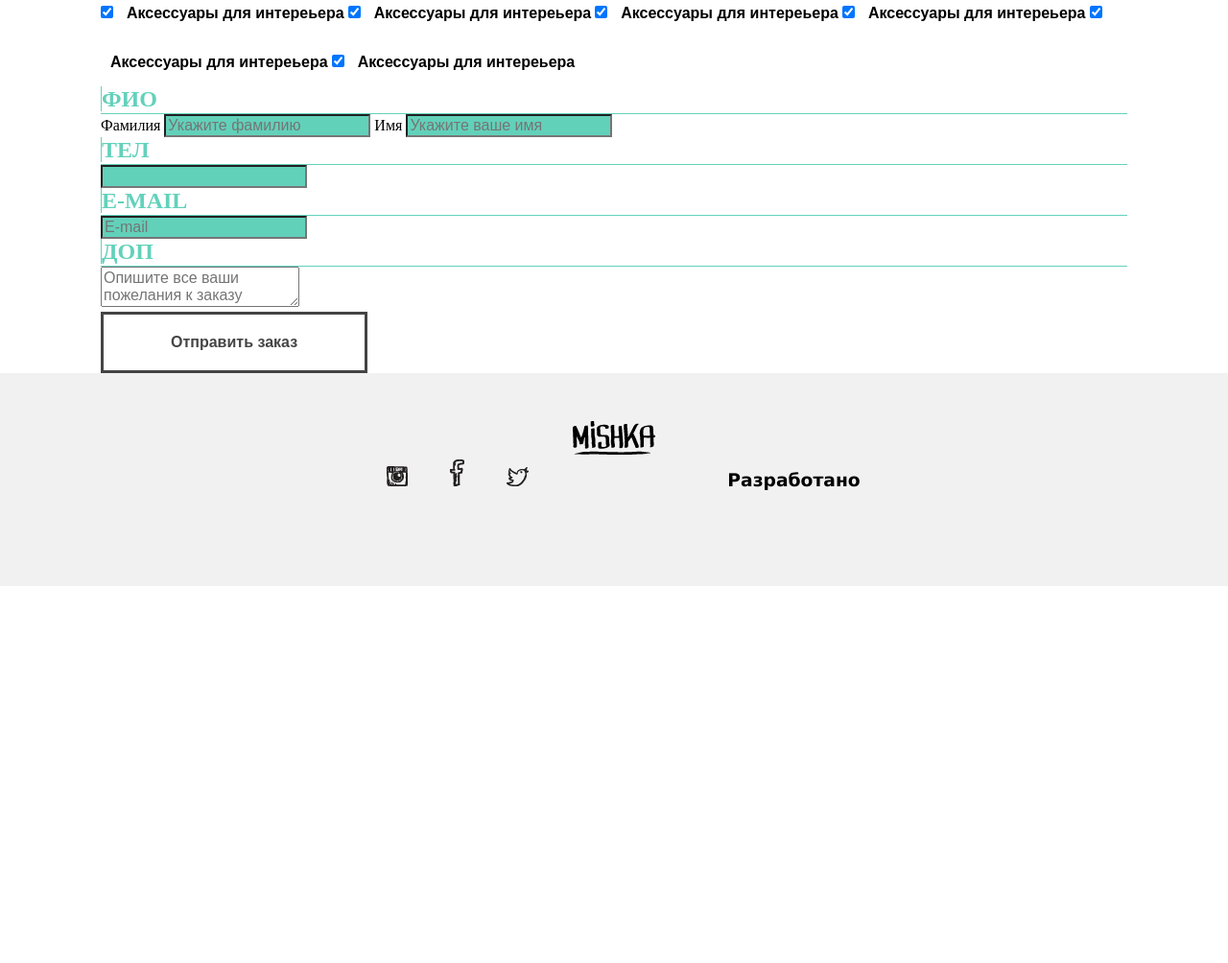
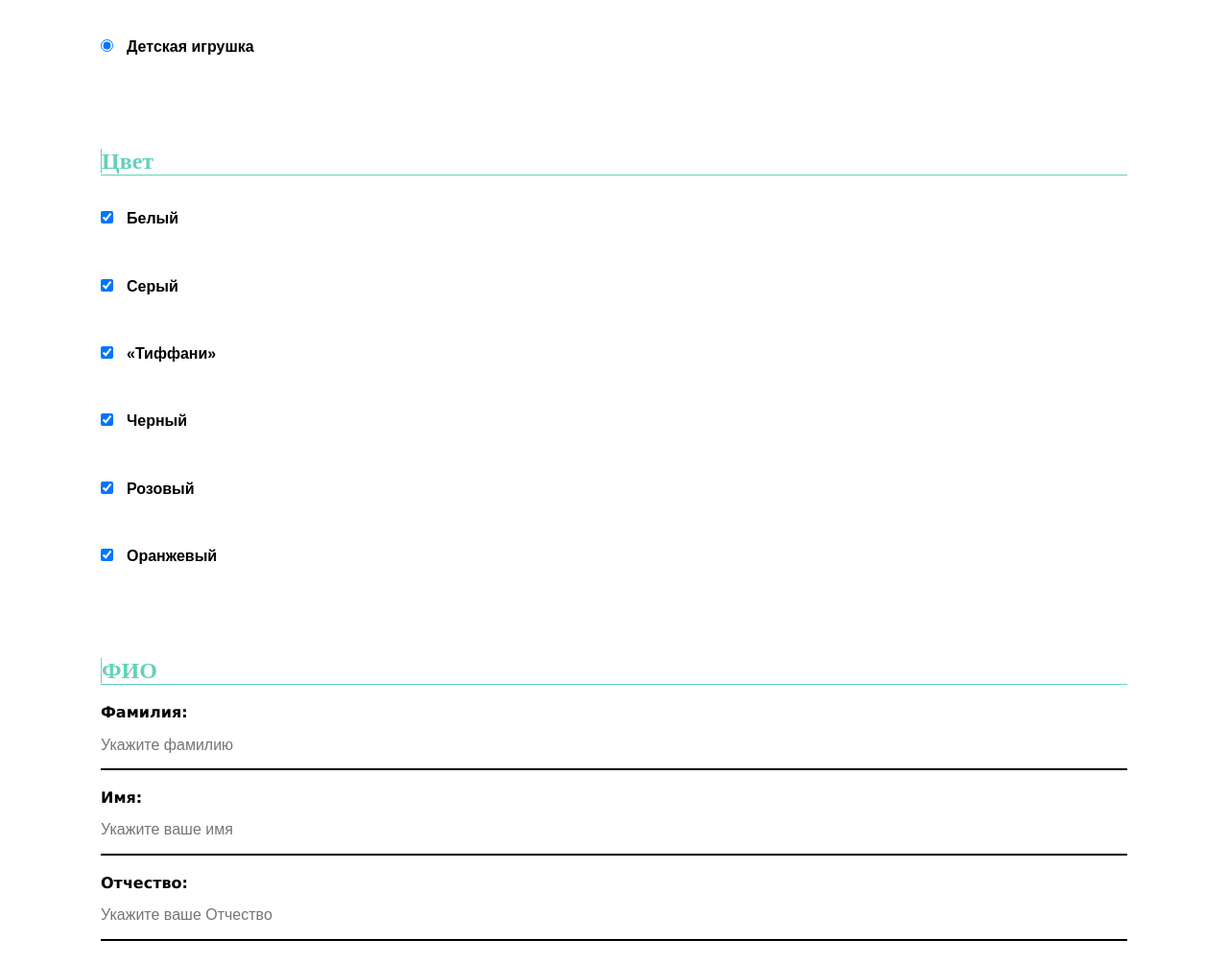
Before and after one commit to VerDan777/MISHKA, a plain HTML site: page form.html in a window 1280 px wide. Shown: the part 860-1864 px from the top of the page at 96% size. Before the commit the page ends 1471 px from the top, so only its background shows below. Drawn offline with Linux system fonts and the light colour scheme.

Commit message:
markup and basic styling form page finished

```diff
--- a/form.html
+++ b/form.html
@@ -46,6 +46,7 @@
     </div>
     <div class="section wrapper">
       <p class="section__text">Мы будем рады воплотить в жизнь ваши пожелания! Заполните простую форму заказа, и мы свяжемся с вами, чтобы уточнить детали.</p>
+      <div class="form__wrapper">
         <form class="form">
           <h2 class="form__title">ТИП</h2>
           <div class="form__input-container">
@@ -59,37 +60,60 @@
         </form>
         <form class="form">
           <h2 class="form__title">Цвет</h2>
-        <input class="form__input" type="checkbox" checked="checked"/>
-        <p class="form__input-text">Аксессуары для интереьера</p>
-        <input class="form__input" type="checkbox" checked="checked"/>
-        <p class="form__input-text">Аксессуары для интереьера</p>
-        <input class="form__input" type="checkbox" checked="checked"/>
-        <p class="form__input-text">Аксессуары для интереьера</p>
-        <input class="form__input" type="checkbox" checked="checked"/>
-        <p class="form__input-text">Аксессуары для интереьера</p>
-        <input class="form__input" type="checkbox" checked="checked"/>
-        <p class="form__input-text">Аксессуары для интереьера</p>
-        <input class="form__input" type="checkbox" checked="checked"/>
-        <p class="form__input-text">Аксессуары для интереьера</p>
+          <div class="form__input-container">
+            <input class="form__input form__input--checkbox" type="checkbox" checked="checked"/>
+            <p class="form__input-text">Белый</p>
+          </div>
+          <div class="form__input-container">
+            <input class="form__input form__input--checkbox" type="checkbox" checked="checked"/>
+            <p class="form__input-text">Серый</p>
+          </div>
+          <div class="form__input-container">
+            <input class="form__input form__input--checkbox" type="checkbox" checked="checked"/>
+            <p class="form__input-text">«Тиффани»</p>
+          </div>
+          <div class="form__input-container">
+            <input class="form__input form__input--checkbox" type="checkbox" checked="checked"/>
+            <p class="form__input-text">Черный</p>
+          </div>
+          <div class="form__input-container">
+            <input class="form__input form__input--checkbox" type="checkbox" checked="checked"/>
+            <p class="form__input-text">Розовый</p>
+          </div>
+          <div class="form__input-container">
+            <input class="form__input form__input--checkbox" type="checkbox" checked="checked"/>
+            <p class="form__input-text">Оранжевый</p>
+          </div>
         </form>
         <form class="form">
           <h2 class="form__title">ФИО</h2>
-        <label>Фамилия</label>
-        <input class="form__input" type="text" placeholder="Укажите фамилию"/>
-        <label>Имя</label>
-        <input class="form__input" type="text" placeholder="Укажите ваше имя"/>
+          <div class="form__input-container">
+            <label class="form__label">Фамилия: <br></label>
+            <input class="form__input--textbox" type="text" placeholder="Укажите фамилию"/>
+          </div>
+          <div class="form__input-container">
+            <label class="form__label">Имя: <br></label>
+            <input class="form__input--textbox" type="text" placeholder="Укажите ваше имя"/>
+          </div>
+          <div class="form__input-container">
+            <label class="form__label">Отчество: <br></label>
+            <input class="form__input--textbox" type="text" placeholder="Укажите ваше Отчество"/>
+          </div>
         </form>
         <form class="form">
           <h2 class="form__title">ТЕЛ</h2>
-        <input class="form__input" type="text" placeholder=""/>
+          <input class="form__input form__input--textbox" type="text" placeholder="Укажите ваш телефон"/>
           <h2 class="form__title">E-MAIL</h2>
-        <input class="form__input" type="text" placeholder="E-mail"/>
+          <input class="form__input form__input--textbox" type="text" placeholder="E-mail"/>
         </form>
         <form class="form">
           <h2 class="form__title">ДОП</h2>
           <textarea class="form__textarea" placeholder="Опишите все ваши пожелания к заказу"></textarea>
         </form>
-      <button class="button"><a href="#">Отправить заказ</a></button>
+        <div class="wrapper--center">
+          <button class="button button--full"><a href="#">Отправить заказ</a></button>
+        </div>
+      </div>
     </div>
   </nav>
   <footer class="site-footer">
--- a/styles.css
+++ b/styles.css
@@ -674,6 +674,8 @@ h1, h2, h3, h4, h5, h6 {
   padding: 20px 50px; }
   .button:hover {
     background-color: black; }
+  .button--full {
+    width: 100%; }
   .button--review {
     margin: 50px 0; }
     @media (min-width: 700px) {
@@ -933,19 +935,40 @@ h1, h2, h3, h4, h5, h6 {
     width: 100%;
     height: 100%; }
 
+.form {
+  padding: 20px 0; }
+  .form__wrapper {
+    margin: 50px 0; }
   .form__title {
     color: #63d1bb;
     border-bottom: 1px solid #63d1bb;
-  border-left: none; }
+    border-left: none;
+    margin: 20px 0; }
     .form__title::before {
       content: '';
       border-right: 1px solid #63d1bb; }
-
+  .form__label {
+    font-weight: bold;
+    font-family: 'Verdana',sans-serif; }
   .form__input {
-  background-color: #62d1ba; }
-
+    background-color: #62d1ba;
+    outline: none; }
+    .form__input--textbox {
+      background-color: white;
+      border-bottom: 2px solid black;
+      border-top: none;
+      border-left: none;
+      border-right: none;
+      width: 100%;
+      padding: 15px 0; }
+  .form__input-container {
+    padding-bottom: 20px; }
   .form__input-text {
     font-weight: bold;
     font-family: 'OpenSans',sans-serif;
     display: inline-block;
     padding-left: 10px; }
+  .form__textarea {
+    border: 2px solid black;
+    width: 100%;
+    height: 150px; }
```
Lines whose indentation alone changed are shown as unchanged.
